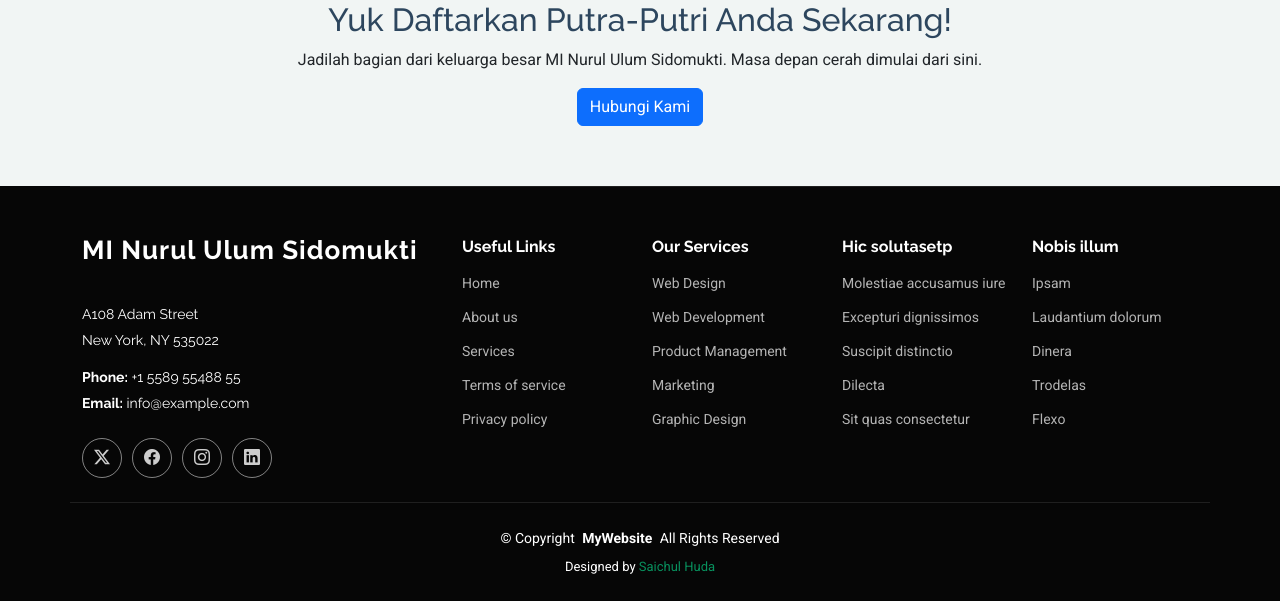
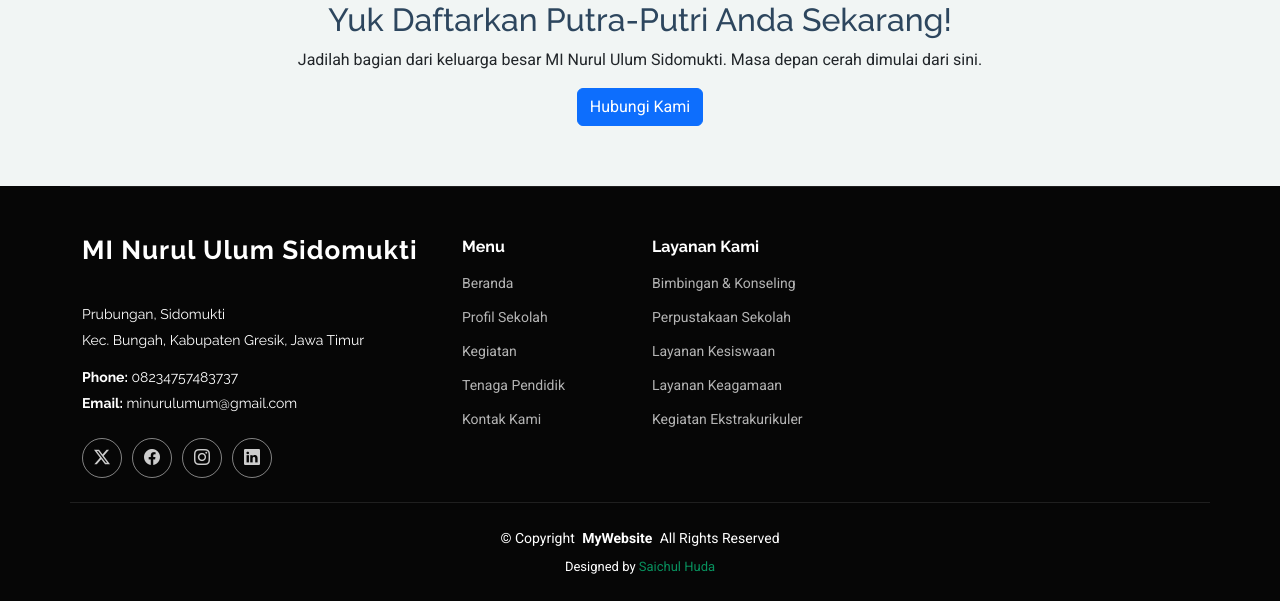
Before and after one commit to SaichulHuda95/mi_sidomukti, a PHP site: page /index.php in a window 1280 px wide. Shown: the part 3515-4116 px from the top of the page. Run offline with PHP 8.4, Linux system fonts and the light colour scheme.

Commit message:
update footer

```diff
--- a/footer.php
+++ b/footer.php
@@ -6,12 +6,12 @@
                     <span class="sitename">MI Nurul Ulum Sidomukti</span>
                 </a>
                 <div class="footer-contact pt-3">
-                    <p>A108 Adam Street</p>
-                    <p>New York, NY 535022</p>
+                    <p>Prubungan, Sidomukti</p>
+                    <p>Kec. Bungah, Kabupaten Gresik, Jawa Timur</p>
                     <p class="mt-3">
-                        <strong>Phone:</strong> <span>+1 5589 55488 55</span>
+                        <strong>Phone:</strong> <span>08234757483737</span>
                     </p>
-                    <p><strong>Email:</strong> <span>info@example.com</span></p>
+                    <p><strong>Email:</strong> <span>minurulumum@gmail.com</span></p>
                 </div>
                 <div class="social-links d-flex mt-4">
                     <a href=""><i class="bi bi-twitter-x"></i></a>
@@ -22,46 +22,24 @@
             </div>
 
             <div class="col-lg-2 col-md-3 footer-links">
-                <h4>Useful Links</h4>
+                <h4>Menu</h4>
                 <ul>
-                    <li><a href="#">Home</a></li>
-                    <li><a href="#">About us</a></li>
-                    <li><a href="#">Services</a></li>
-                    <li><a href="#">Terms of service</a></li>
-                    <li><a href="#">Privacy policy</a></li>
+                    <li><a href="index">Beranda</a></li>
+                    <li><a href="profil">Profil Sekolah</a></li>
+                    <li><a href="kegiatan">Kegiatan</a></li>
+                    <li><a href="list_guru">Tenaga Pendidik</a></li>
+                    <li><a href="contact">Kontak Kami</a></li>
                 </ul>
             </div>
 
             <div class="col-lg-2 col-md-3 footer-links">
-                <h4>Our Services</h4>
+                <h4>Layanan Kami</h4>
                 <ul>
-                    <li><a href="#">Web Design</a></li>
-                    <li><a href="#">Web Development</a></li>
-                    <li><a href="#">Product Management</a></li>
-                    <li><a href="#">Marketing</a></li>
-                    <li><a href="#">Graphic Design</a></li>
-                </ul>
-            </div>
-
-            <div class="col-lg-2 col-md-3 footer-links">
-                <h4>Hic solutasetp</h4>
-                <ul>
-                    <li><a href="#">Molestiae accusamus iure</a></li>
-                    <li><a href="#">Excepturi dignissimos</a></li>
-                    <li><a href="#">Suscipit distinctio</a></li>
-                    <li><a href="#">Dilecta</a></li>
-                    <li><a href="#">Sit quas consectetur</a></li>
-                </ul>
-            </div>
-
-            <div class="col-lg-2 col-md-3 footer-links">
-                <h4>Nobis illum</h4>
-                <ul>
-                    <li><a href="#">Ipsam</a></li>
-                    <li><a href="#">Laudantium dolorum</a></li>
-                    <li><a href="#">Dinera</a></li>
-                    <li><a href="#">Trodelas</a></li>
-                    <li><a href="#">Flexo</a></li>
+                    <li><a href="bimbingan-konseling">Bimbingan & Konseling</a></li>
+                    <li><a href="perpustakaan">Perpustakaan Sekolah</a></li>
+                    <li><a href="layanan-kesiswaan">Layanan Kesiswaan</a></li>
+                    <li><a href="layanan-keagamaan">Layanan Keagamaan</a></li>
+                    <li><a href="kegiatan-ekstra">Kegiatan Ekstrakurikuler</a></li>
                 </ul>
             </div>
         </div>
@@ -78,7 +56,7 @@
             <!-- You can delete the links only if you've purchased the pro version. -->
             <!-- Licensing information: https://bootstrapmade.com/license/ -->
             <!-- Purchase the pro version with working PHP/AJAX contact form: [buy-url] -->
-            Designed by <a href="https://saichulhuda.lovestoblog.com">Saichul Huda</a>
+            Designed by <a href="https://saichulhuda.lovestoblog.com" target="_blank">Saichul Huda</a>
         </div>
     </div>
 </footer>
```
